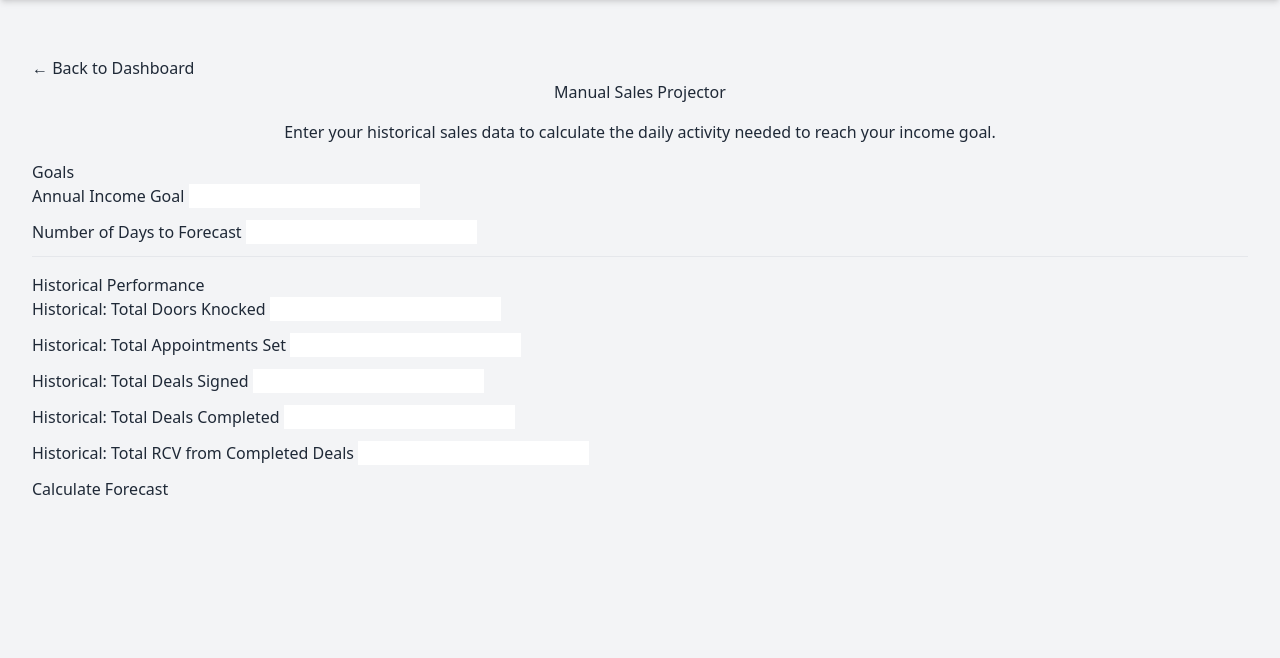
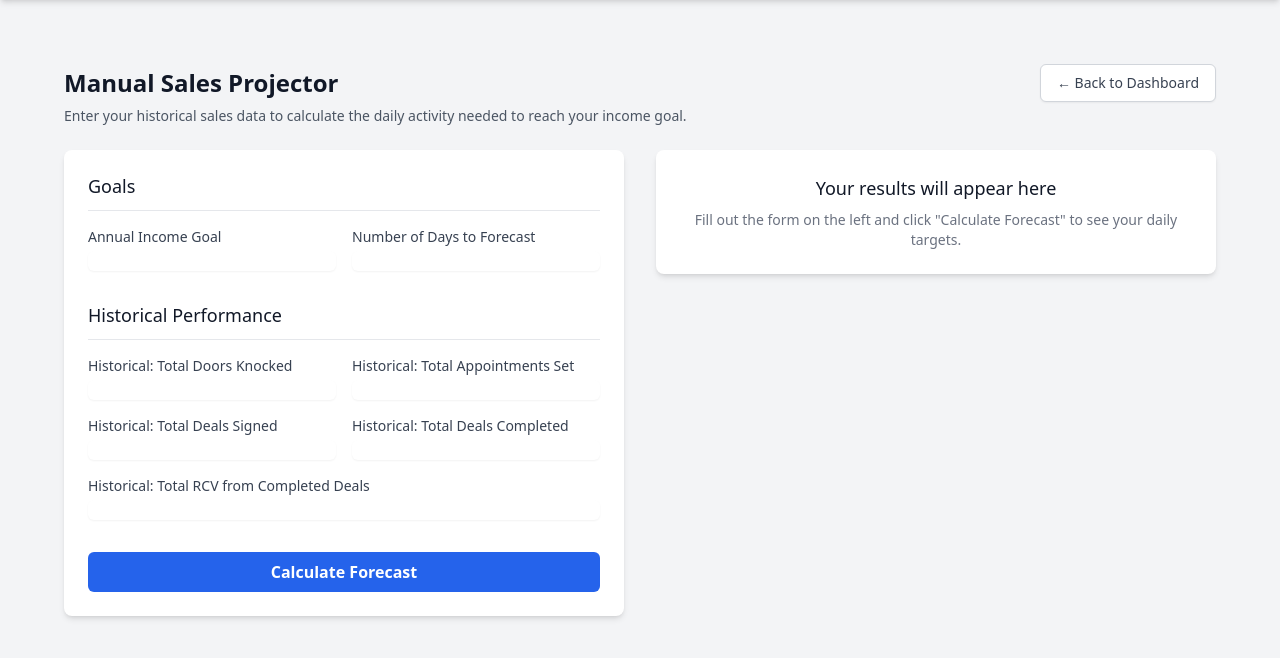
Before and after one commit to michaelcraft-ops/Roofing-Sales-App, a Flask app: page /manual_projector in a window 1280 px wide. Shown: the part 64-722 px from the top of the page. Run offline with Flask 3, Linux system fonts and the light colour scheme; the visitor is signed in with stand-in values (Sample User, id 1); some libraries are stand-ins or nearby versions.

Commit message:
chang visual of calculator

```diff
--- a/app/templates/manual_projector.html
+++ b/app/templates/manual_projector.html
@@ -1,101 +1,96 @@
 {% extends "base.html" %}
 
 {% block content %}
-<div class="container mt-4">
-    <div class="row">
-        <div class="col-md-8 offset-md-2">
-
-            <a href="{{ url_for('index') }}" class="btn btn-secondary mb-3">
+<div class="max-w-7xl mx-auto py-6 sm:px-6 lg:px-8">
+    <div class="px-4 sm:px-0 mb-6">
+        <div class="flex items-center justify-between">
+            <h1 class="text-2xl font-bold text-gray-900">Manual Sales Projector</h1>
+            <a href="{{ url_for('index') }}" class="inline-flex items-center px-4 py-2 border border-gray-300 shadow-sm text-sm font-medium rounded-md text-gray-700 bg-white hover:bg-gray-50 focus:outline-none focus:ring-2 focus:ring-offset-2 focus:ring-indigo-500">
                 &larr; Back to Dashboard
             </a>
-
-            <h1 class="mb-4 text-center">Manual Sales Projector</h1>
-            <p class="lead text-center mb-4">
+        </div>
+        <p class="mt-1 text-sm text-gray-600">
             Enter your historical sales data to calculate the daily activity needed to reach your income goal.
         </p>
-            <div class="card mb-4">
-                <div class="card-body">
+    </div>
+
+    <div class="flex flex-col lg:flex-row lg:space-x-8">
+
+        <div class="lg:w-1/2">
+            <div class="bg-white shadow-md rounded-lg p-6">
                 <form action="" method="post" novalidate>
                     {{ form.hidden_tag() }}
 
-                        <h5 class="card-title">Goals</h5>
-                        <div class="row">
-                            <div class="col-md-6 mb-3">
-                                {{ form.income_goal.label(class="form-label") }}
-                                {{ form.income_goal(class="form-control") }}
+                    <h3 class="text-lg font-medium leading-6 text-gray-900 border-b border-gray-200 pb-3">Goals</h3>
+                    <div class="mt-4 grid grid-cols-1 sm:grid-cols-2 gap-4">
+                        <div>
+                            {{ form.income_goal.label(class="block text-sm font-medium text-gray-700") }}
+                            {{ form.income_goal(class="mt-1 block w-full rounded-md border-gray-300 shadow-sm focus:border-indigo-500 focus:ring-indigo-500 sm:text-sm") }}
                         </div>
-                            <div class="col-md-6 mb-3">
-                                {{ form.days_to_forecast.label(class="form-label") }}
-                                {{ form.days_to_forecast(class="form-control") }}
+                        <div>
+                            {{ form.days_to_forecast.label(class="block text-sm font-medium text-gray-700") }}
+                            {{ form.days_to_forecast(class="mt-1 block w-full rounded-md border-gray-300 shadow-sm focus:border-indigo-500 focus:ring-indigo-500 sm:text-sm") }}
                         </div>
                     </div>
 
-                        <hr>
-
-                        <h5 class="card-title mt-4">Historical Performance</h5>
-                        <div class="row">
-                            <div class="col-md-6 mb-3">
-                                {{ form.doors_knocked.label(class="form-label") }}
-                                {{ form.doors_knocked(class="form-control") }}
+                    <h3 class="text-lg font-medium leading-6 text-gray-900 border-b border-gray-200 pb-3 mt-8">Historical Performance</h3>
+                    <div class="mt-4 grid grid-cols-1 sm:grid-cols-2 gap-4">
+                        <div>
+                            {{ form.doors_knocked.label(class="block text-sm font-medium text-gray-700") }}
+                            {{ form.doors_knocked(class="mt-1 block w-full rounded-md border-gray-300 shadow-sm focus:border-indigo-500 focus:ring-indigo-500 sm:text-sm") }}
                         </div>
-                            <div class="col-md-6 mb-3">
-                                {{ form.appointments_set.label(class="form-label") }}
-                                {{ form.appointments_set(class="form-control") }}
+                        <div>
+                            {{ form.appointments_set.label(class="block text-sm font-medium text-gray-700") }}
+                            {{ form.appointments_set(class="mt-1 block w-full rounded-md border-gray-300 shadow-sm focus:border-indigo-500 focus:ring-indigo-500 sm:text-sm") }}
+                        </div>
+                        <div>
+                            {{ form.deals_signed.label(class="block text-sm font-medium text-gray-700") }}
+                            {{ form.deals_signed(class="mt-1 block w-full rounded-md border-gray-300 shadow-sm focus:border-indigo-500 focus:ring-indigo-500 sm:text-sm") }}
+                        </div>
+                        <div>
+                            {{ form.deals_completed.label(class="block text-sm font-medium text-gray-700") }}
+                            {{ form.deals_completed(class="mt-1 block w-full rounded-md border-gray-300 shadow-sm focus:border-indigo-500 focus:ring-indigo-500 sm:text-sm") }}
                         </div>
                     </div>
-                        <div class="row">
-                            <div class="col-md-6 mb-3">
-                                {{ form.deals_signed.label(class="form-label") }}
-                                {{ form.deals_signed(class="form-control") }}
-                            </div>
-                             <div class="col-md-6 mb-3">
-                                {{ form.deals_completed.label(class="form-label") }}
-                                {{ form.deals_completed(class="form-control") }}
-                            </div>
-                        </div>
-                        <div class="mb-3">
-                            {{ form.total_rcv.label(class="form-label") }}
-                            {{ form.total_rcv(class="form-control") }}
+                    <div class="mt-4">
+                        {{ form.total_rcv.label(class="block text-sm font-medium text-gray-700") }}
+                        {{ form.total_rcv(class="mt-1 block w-full rounded-md border-gray-300 shadow-sm focus:border-indigo-500 focus:ring-indigo-500 sm:text-sm") }}
                     </div>
 
-                        <div class="d-grid">
-                            {{ form.submit(class="btn btn-primary btn-lg") }}
+                    <div class="mt-8">
+                        {{ form.submit(class="w-full bg-blue-600 text-white font-bold py-2 px-4 rounded-md hover:bg-blue-700 focus:outline-none focus:ring-2 focus:ring-offset-2 focus:ring-blue-500") }}
                     </div>
                 </form>
             </div>
         </div>
 
+        <div class="lg:w-1/2 mt-8 lg:mt-0">
             {% if results %}
-            <div class="card">
-                <div class="card-header bg-success text-white">
-                    <h4 class="mb-0">Your Daily Goals</h4>
+            <div class="bg-white shadow-md rounded-lg p-6">
+                <h3 class="text-lg font-medium leading-6 text-gray-900 border-b border-gray-200 pb-3">Your Daily Goals</h3>
+                <div class="mt-4 space-y-4">
+                    <div>
+                        <p class="text-sm font-medium text-gray-500">Doors to Knock</p>
+                        <p class="text-3xl font-bold text-gray-900">{{ results.daily_knocks | round(1) }}</p>
                     </div>
-                <div class="card-body text-center">
-                    <div class="row">
-                        <div class="col-md-4">
-                            <div class="stat-card p-3">
-                                <h5 class="stat-title">Doors to Knock</h5>
-                                <p class="stat-number display-4">{{ results.daily_knocks | round(1) }}</p>
+                    <div>
+                        <p class="text-sm font-medium text-gray-500">Appointments to Set</p>
+                        <p class="text-3xl font-bold text-gray-900">{{ results.daily_appointments | round(1) }}</p>
                     </div>
-                        </div>
-                        <div class="col-md-4">
-                            <div class="stat-card p-3">
-                                <h5 class="stat-title">Appointments to Set</h5>
-                                <p class="stat-number display-4">{{ results.daily_appointments | round(1) }}</p>
-                            </div>
-                        </div>
-                        <div class="col-md-4">
-                            <div class="stat-card p-3">
-                                <h5 class="stat-title">Deals to Sign</h5>
-                                <p class="stat-number display-4">{{ results.daily_deals_signed | round(1) }}</p>
+                    <div>
+                        <p class="text-sm font-medium text-gray-500">Deals to Sign</p>
+                        <p class="text-3xl font-bold text-gray-900">{{ results.daily_deals_signed | round(1) }}</p>
                     </div>
                 </div>
             </div>
-                </div>
+            {% else %}
+            <div class="bg-white shadow-md rounded-lg p-6 text-center">
+                <h3 class="text-lg font-medium text-gray-900">Your results will appear here</h3>
+                <p class="mt-2 text-sm text-gray-500">Fill out the form on the left and click "Calculate Forecast" to see your daily targets.</p>
             </div>
             {% endif %}
+        </div>
 
     </div>
 </div>
-</div>
 {% endblock %}
```
Lines whose indentation alone changed are shown as unchanged.
